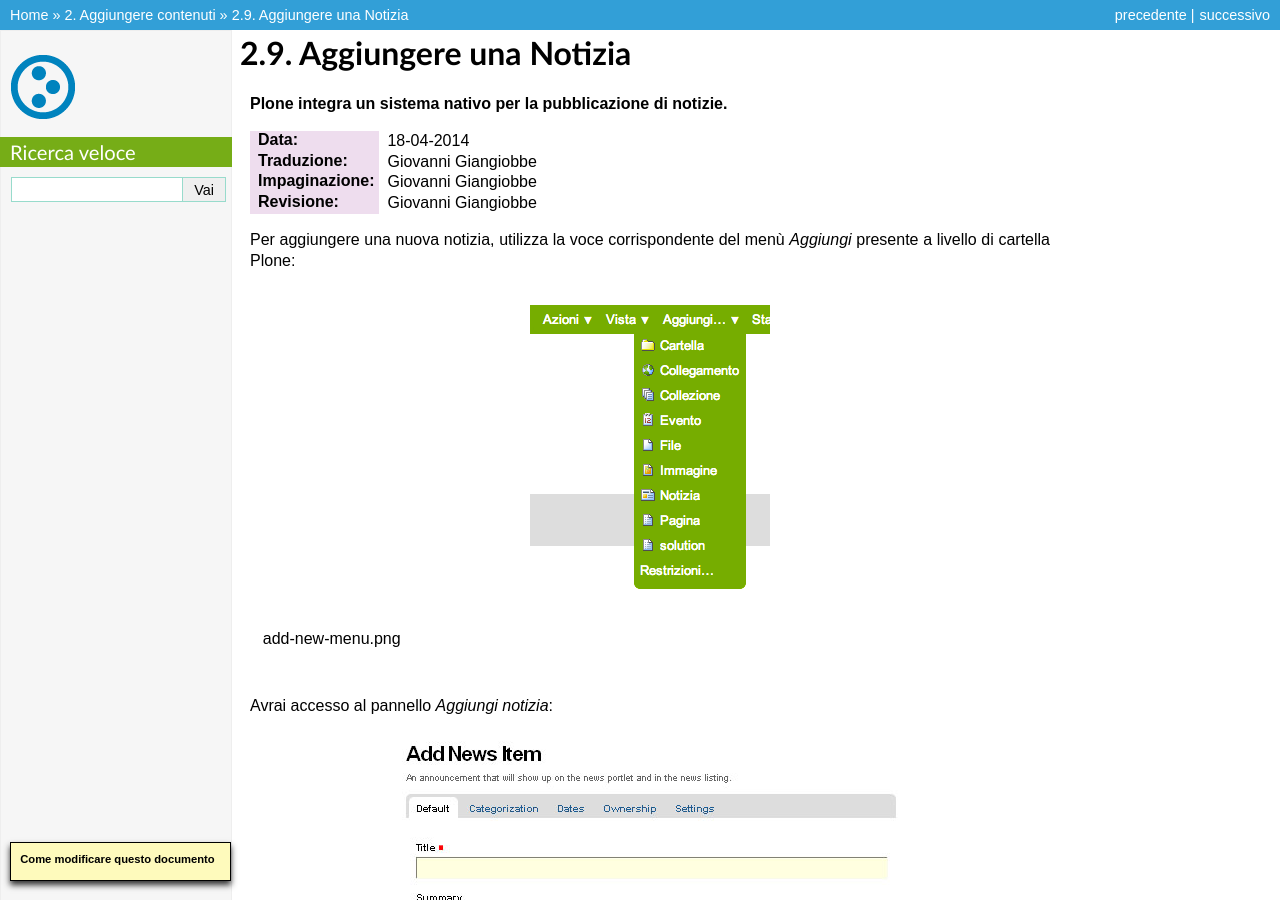
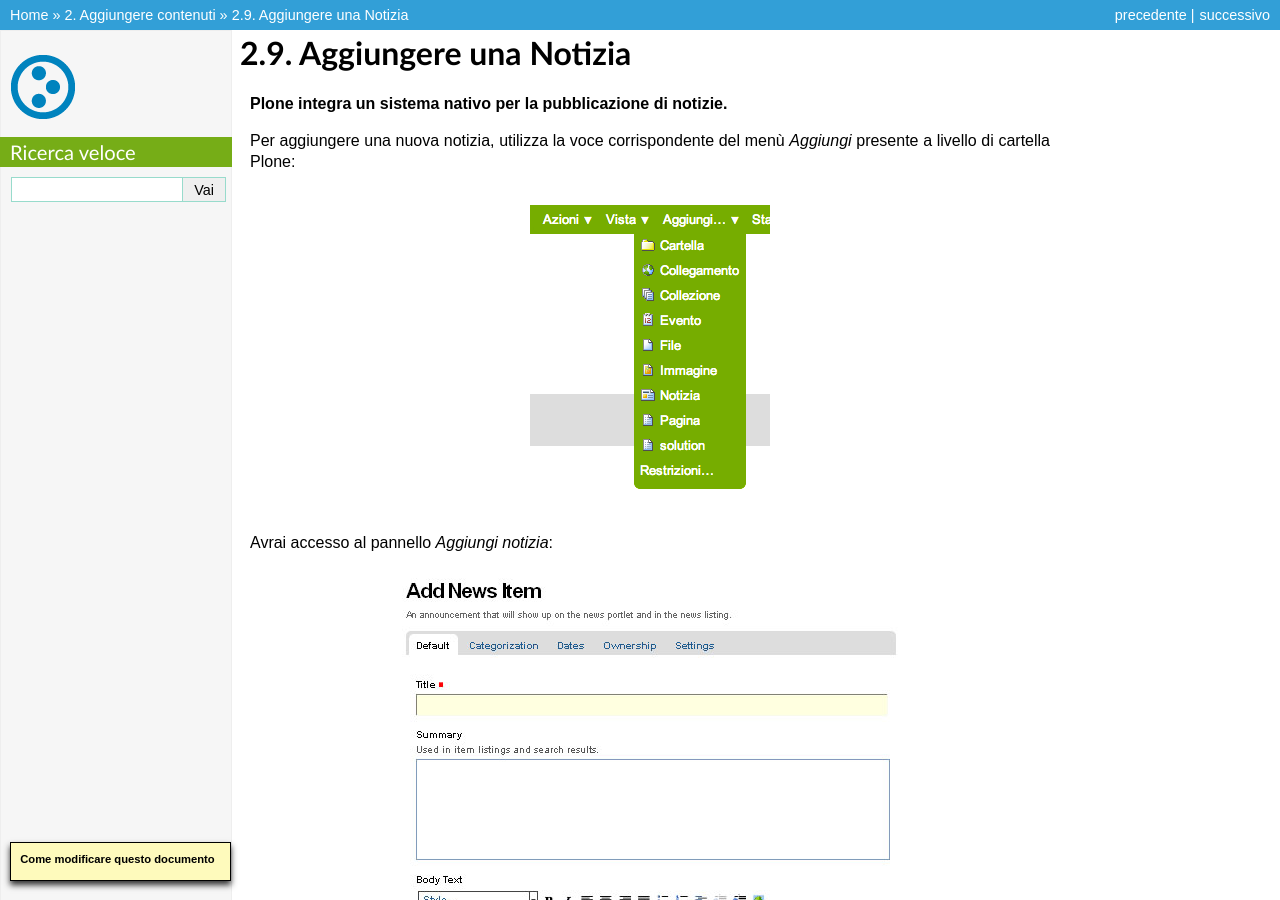
Before and after one commit to plone-it/collective.italiandocumentation, a Sphinx documentation site: the page built from source/adding-content/adding-news-items.rst, in a window 1280 px wide and 900 px high. Built offline with Sphinx 7.4.7, drawn with Linux system fonts in a browser that asks for light colours; pages that are not in the unit, such as notebooks, are missing from menus.

Commit message:
Tolta tabella intestazione

```diff
--- a/source/adding-content/adding-news-items.rst
+++ b/source/adding-content/adding-news-items.rst
@@ -2,11 +2,6 @@
 =======================
 
 **Plone integra un sistema nativo per la pubblicazione di notizie.**
-
-:Data: 18-04-2014
-:Traduzione: Giovanni Giangiobbe
-:Impaginazione: Giovanni Giangiobbe
-:Revisione: Giovanni Giangiobbe
 
 Per aggiungere una nuova notizia, utilizza la voce corrispondente del menù *Aggiungi*
 presente a livello di cartella Plone:
@@ -15,13 +10,11 @@
    :align: center
    :alt: add-new-menu.png
 
-   add-new-menu.png
-
 Avrai accesso al pannello *Aggiungi notizia*:
 
 .. figure:: ../_static/addnewsitem.png
    :align: center
-   :alt:
+   :alt: null
 
 Nel pannello, ci sono i campi standard Titolo, Descrizione e Commento alle modifiche,
 insieme ad un editor visuale per inserire il corpo della notizia (Testo del documento)
```
